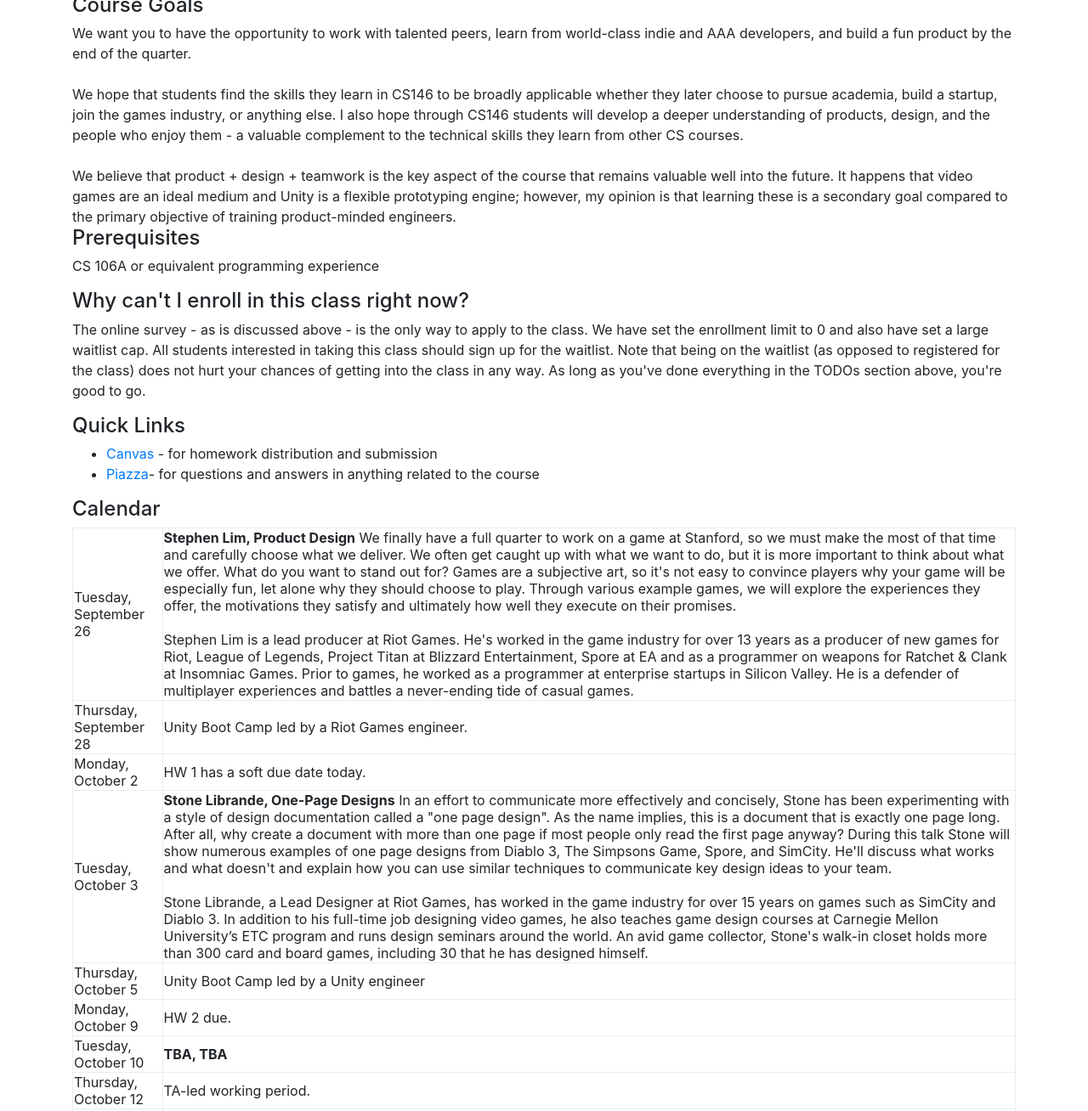
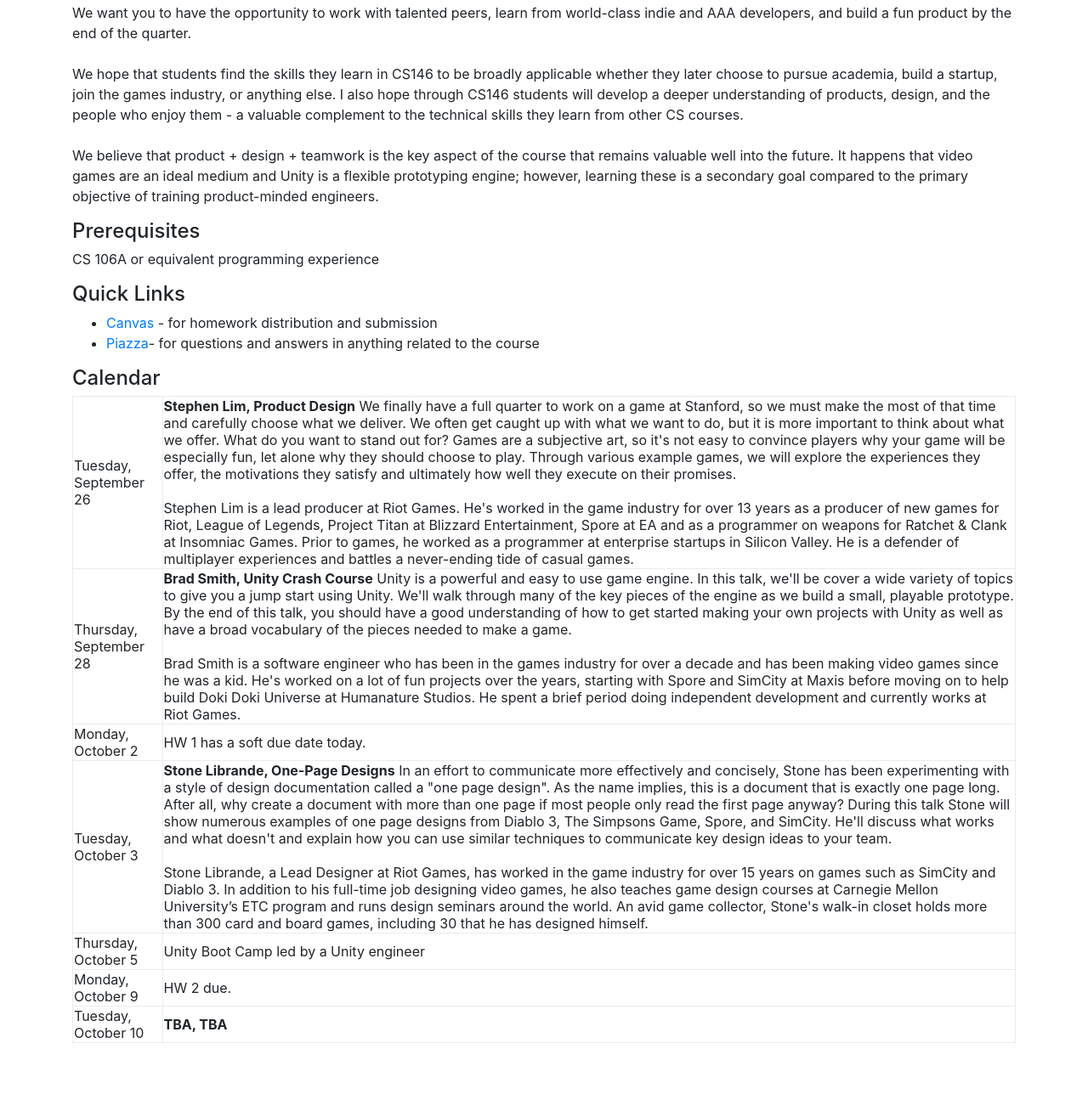
Before and after one commit to MrMallIronmaker/cs146-website, a plain HTML site: page index.html in a window 1280 px wide. Shown: the part 781-2089 px from the top of the page at 85% size. After the commit the page ends 2009 px from the top, so only its background shows below. Drawn offline with nearby package versions, Linux system fonts and the light colour scheme.

Commit message:
Added speaker and updated todos

```diff
--- a/index.html
+++ b/index.html
@@ -14,9 +14,8 @@
 		<p> Welcome to CS 146: Game Design and Development. We're in the midst of setting up the first-ever offering of this class, so bear with our plain HTML+Bootstrap website. Furthermore, if there is important [or unimportant] data missing on this website, please email us! Find our contact information below.</p>
 		<h4> Student TODOs </h4>
 		<ul>
-			<li> If you are not officially part of the course, sign up for the waitlist through Axess.</li>
-			<li>In order to officially apply to this class, please fill out <a href="https://docs.google.com/forms/d/e/1FAIpQLSckqxC8s6qO8XHCkSMNwvp4KxjbjQ66BED_B_MhGSbAi1zR3Q/viewform"> the linked Google form.</a> <br> <br>
-			Even if you are officially registered for the class, or on the wait list, we need you to apply through this link.</li>
+			<li> Use your enrollment code that was sent to you to officially enroll for the class. If instead, you have an email from me saying we don't have a spot for you, please drop the class. </li>
+			<li> Show up to class this Tuesday, September 26th.</li>
 		</ul>
 		<h4> Times and Places </h4>
 		<p> Tuesdays and Thursdays 4:30 PM - 5:50 PM at <b>420-041 (Jordan Hall on Main Quad).</b><br>
@@ -38,15 +37,14 @@
 		This project-based course provides an introduction to game design covering topics like 2D/3D Art, Audio, User Interfaces, Production, Narrative Design, Marketing, and Publishing. Speakers from the profession will provide relevant context during a weekly seminar. Weekly assignments include in-depth materials and require students to independently create small video games. Classroom meetings will be used to foster student project discussions, and deepen understanding of material. The course culminates with students forming project teams to create a final video game. Assignments will be completed within the Unity game development engine; prior Unity experience is not required. Given class size limitations, an online survey will be distributed before class starts and students will be selected so to achieve a diverse class composition. </p>
 
 		<h4> Course Goals </h4>
-
+		<p>
 		We want you to have the opportunity to work with talented peers, learn from world-class indie and AAA developers, and build a fun product by the end of the quarter.<br>
 		<br>We hope that students find the skills they learn in CS146 to be broadly applicable whether they later choose to pursue academia, build a startup, join the games industry, or anything else. I also hope through CS146 students will develop a deeper understanding of products, design, and the people who enjoy them - a valuable complement to the technical skills they learn from other CS courses.<br>
-		<br> We believe that product + design + teamwork is the key aspect of the course that remains valuable well into the future.  It happens that video games are an ideal medium and Unity is a flexible prototyping engine; however, my opinion is that learning these is a secondary goal compared to the primary objective of training product-minded engineers.
+		<br> We believe that product + design + teamwork is the key aspect of the course that remains valuable well into the future.  It happens that video games are an ideal medium and Unity is a flexible prototyping engine; however, learning these is a secondary goal compared to the primary objective of training product-minded engineers.
+		</p>
 
 		<h4> Prerequisites </h4>
 		<p>CS 106A or equivalent programming experience</p>
-		<h4> Why can't I enroll in this class right now? </h4>
-		<p>The online survey - as is discussed above - is the only way to apply to the class. We have set the enrollment limit to 0 and also have set a large waitlist cap. All students interested in taking this class should sign up for the waitlist. Note that being on the waitlist (as opposed to registered for the class) does not hurt your chances of getting into the class in any way. As long as you've done everything in the TODOs section above, you're good to go.</p>
 
 		<h4> Quick Links </h4>
 		<ul>
--- a/speaker_info.js
+++ b/speaker_info.js
@@ -46,6 +46,25 @@ var speakers = {
 };
 
 var workshops = {
-	1 : "Unity Boot Camp led by a Riot Games engineer.",
+	1 : {
+		name: "Brad Smith",
+		title: "Unity Crash Course",
+		blurb:
+		   "Unity is a powerful and easy to use game engine. In this talk, "
+		 + "we'll be cover a wide variety of topics to give you a jump start "
+		 + "using Unity. We'll walk through many of the key pieces of the "
+		 + "engine as we build a small, playable prototype. By the end of this "
+		 + "talk, you should have a good understanding of how to get started "
+		 + "making your own projects with Unity as well as have a broad "
+		 + "vocabulary of the pieces needed to make a game.",
+		intro:
+		   "Brad Smith is a software engineer who has been in the games industry "
+		 + "for over a decade and has been making video games since he "
+		 + "was a kid. He's worked on a lot of fun projects over the "
+		 + "years, starting with Spore and SimCity at Maxis before "
+		 + "moving on to help build Doki Doki Universe at Humanature "
+		 + "Studios. He spent a brief period doing independent "
+		 + "development and currently works at Riot Games."
+	},
 	2 : "Unity Boot Camp led by a Unity engineer"
 }
--- a/tablemaker.js
+++ b/tablemaker.js
@@ -35,13 +35,16 @@ function dateEntryString(date) {
 	return dayToDayName[date.getDay()] + ', ' + monthToMonthName[date.getMonth()] + ' ' + date.getDate();
 }
 
+function makeStringFromSpeakerInfo(speakerInfo) {
+	return '<b>' + speakerInfo.name + ', ' + speakerInfo.title + '</b> '
+		  + speakerInfo.blurb + '<br><br>' + speakerInfo.intro;
+}
+
 function speakerAtWeek(week) {
 	var speakerInfo = speakers[week];
 	var htmlSource;
 	if (speakerInfo) {
-		htmlSource = '<b>' + speakerInfo.name + ', ' + speakerInfo.title + '</b> '
-		  + speakerInfo.blurb + '<br><br>' + speakerInfo.intro;
-
+		htmlSource = makeStringFromSpeakerInfo(speakerInfo)
 	} else {
 		htmlSource = '<b>TBA, TBA</b> ';
 	}
@@ -51,6 +54,9 @@ function speakerAtWeek(week) {
 
 function workshopAtWeek(week) {
 	var description = workshops[week];
+	if (description.name && description.title && description.blurb && description.intro) {
+		description = makeStringFromSpeakerInfo(description);
+	}
 	if (!workshops[week]) {
 		description = "TA-led working period.";
 	}
```
